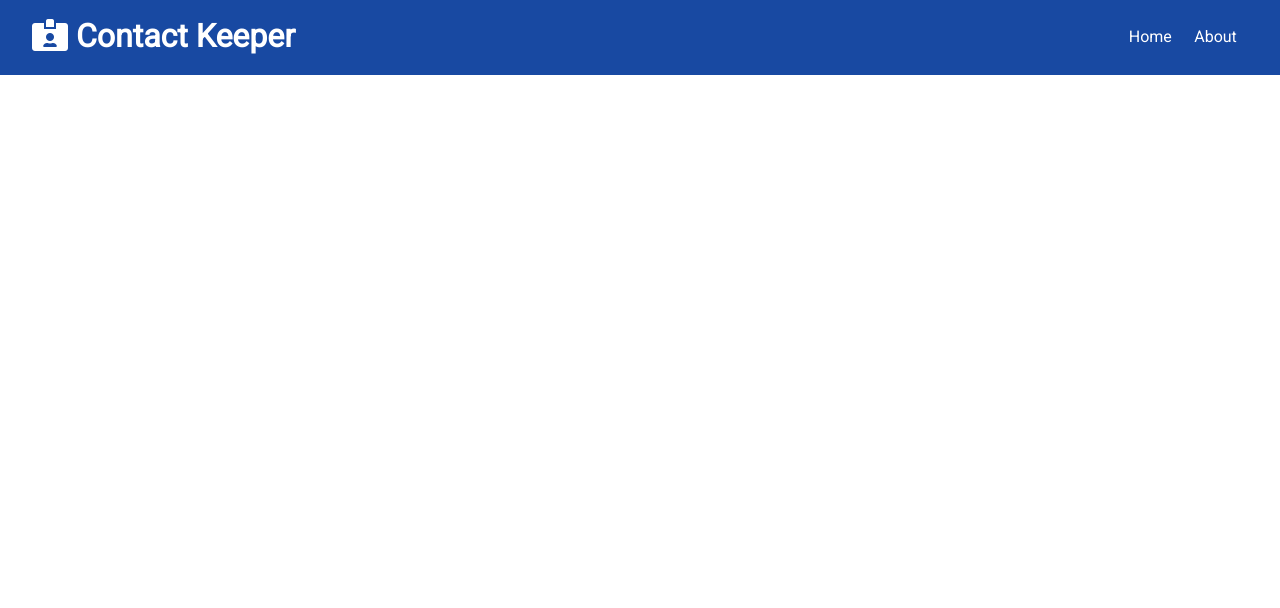
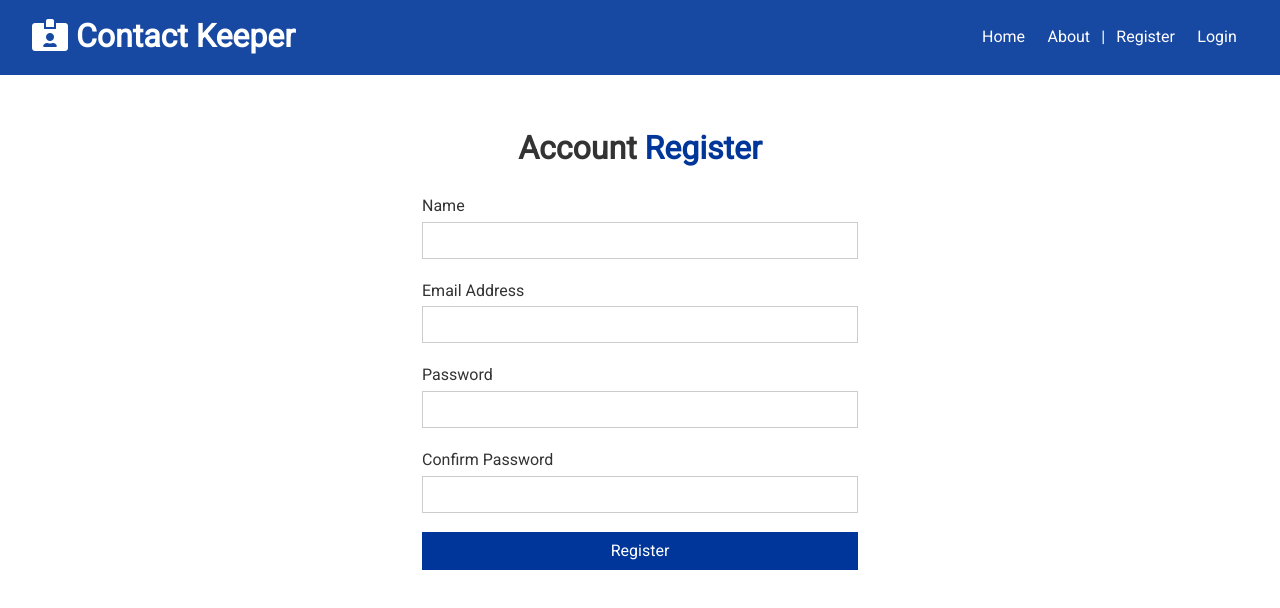
Before and after one commit to JoniKristianK/Contact-Keeper, a React (Create React App) app in the folder client/: page /register in a window 1280 px wide. Shown: the top 608 px of the page. Built offline with nearby package versions, Linux system fonts and the light colour scheme.

Commit message:
Register & Login Forms

```diff
--- a/client/src/App.js
+++ b/client/src/App.js
@@ -4,6 +4,8 @@
 import NavBar from './components/layout/NavBar';
 import Home from './components/pages/Home';
 import About from './components/pages/About';
+import Register from './components/auth/Register';
+import Login from './components/auth/Login';
 import './App.css';
 
 import AuthState from './context/auth/AuthState';
@@ -20,6 +22,8 @@
               <Switch>
                 <Route exact path='/' component={Home} />
                 <Route exact path='/about' component={About} />
+                <Route exact path='/register' component={Register} />
+                <Route exact path='/login' component={Login} />
               </Switch>
             </div>
           </>
--- /dev/null
+++ b/client/src/components/auth/Login.js
@@ -0,0 +1,47 @@
+import React, { useState } from 'react';
+
+const Login = () => {
+  const [user, setUser] = useState({
+    email: '',
+    password: '',
+  });
+
+  const { email, password } = user;
+
+  const onChange = (e) => setUser({ ...user, [e.target.name]: e.target.value });
+
+  const onSubmit = (e) => {
+    e.preventDefault();
+    console.log('Login submit');
+  };
+
+  return (
+    <div className='form-container'>
+      <h1>
+        Account <span className='text-primary'>Login</span>
+      </h1>
+      <form onSubmit={onSubmit}>
+        <div className='form-group'>
+          <label htmlFor='email'>Email Address</label>
+          <input type='email' name='email' value={email} onChange={onChange} />
+        </div>
+        <div className='form-group'>
+          <label htmlFor='password'>Password</label>
+          <input
+            type='password'
+            name='password'
+            value={password}
+            onChange={onChange}
+          />
+        </div>
+
+        <input
+          type='submit'
+          value='Login'
+          className='btn btn-primary btn-block'
+        />
+      </form>
+    </div>
+  );
+};
+export default Login;
--- /dev/null
+++ b/client/src/components/auth/Register.js
@@ -0,0 +1,61 @@
+import React, { useState } from 'react';
+
+const Register = () => {
+  const [user, setUser] = useState({
+    name: '',
+    email: '',
+    password: '',
+    password2: '',
+  });
+
+  const { name, email, password, password2 } = user;
+
+  const onChange = (e) => setUser({ ...user, [e.target.name]: e.target.value });
+
+  const onSubmit = (e) => {
+    e.preventDefault();
+    console.log('Register submit');
+  };
+
+  return (
+    <div className='form-container'>
+      <h1>
+        Account <span className='text-primary'>Register</span>
+      </h1>
+      <form onSubmit={onSubmit}>
+        <div className='form-group'>
+          <label htmlFor='name'>Name</label>
+          <input type='text' name='name' value={name} onChange={onChange} />
+        </div>
+        <div className='form-group'>
+          <label htmlFor='email'>Email Address</label>
+          <input type='email' name='email' value={email} onChange={onChange} />
+        </div>
+        <div className='form-group'>
+          <label htmlFor='password'>Password</label>
+          <input
+            type='password'
+            name='password'
+            value={password}
+            onChange={onChange}
+          />
+        </div>
+        <div className='form-group'>
+          <label htmlFor='password2'>Confirm Password</label>
+          <input
+            type='password'
+            name='password2'
+            value={password2}
+            onChange={onChange}
+          />
+        </div>
+        <input
+          type='submit'
+          value='Register'
+          className='btn btn-primary btn-block'
+        />
+      </form>
+    </div>
+  );
+};
+export default Register;
--- a/client/src/components/layout/NavBar.js
+++ b/client/src/components/layout/NavBar.js
@@ -15,6 +15,13 @@
         <li>
           <Link to='/about'>About</Link>
         </li>
+        <li>|</li>
+        <li>
+          <Link to='/register'>Register</Link>
+        </li>
+        <li>
+          <Link to='/login'>Login</Link>
+        </li>
       </ul>
     </div>
   );
```
Also changed, not shown: 1 other file (tests, documents, lock files or other folders).
